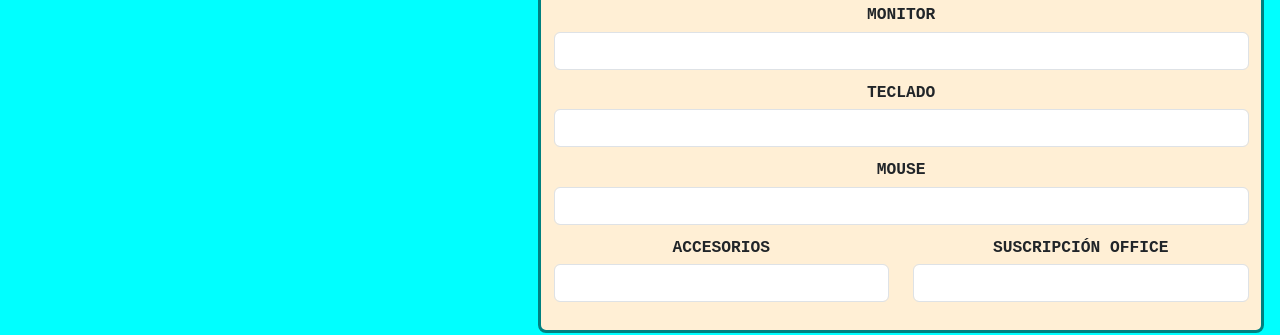
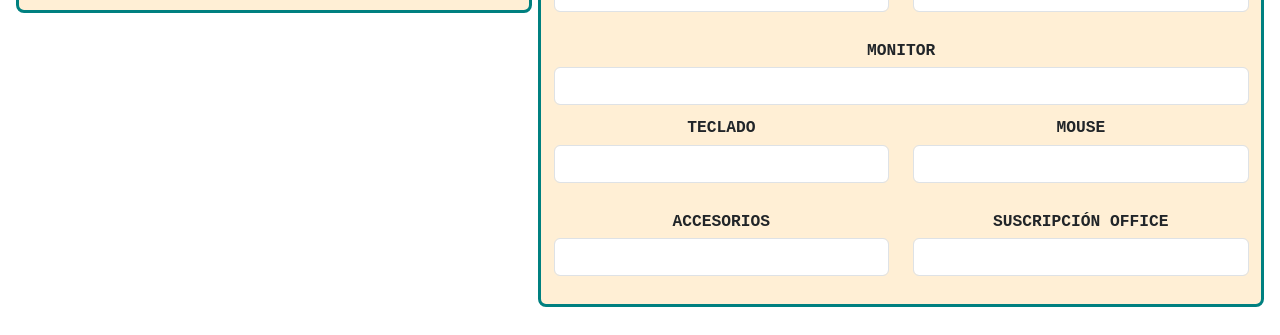
Before and after one commit to durod/Sistema-inventarios-, a React (Vite) app in the folder front/: page /datoscompletos/1 in a window 1280 px wide. Shown: the part 494-829 px from the top of the page. After the commit the page ends 802 px from the top, so only its background shows below. Built offline with nearby package versions, Linux system fonts and the light colour scheme; no server answers.

Commit message:
se agrupan input de teclado y mouse. y se da estilos a diferentes componentes

```diff
--- a/front/src/App.css
+++ b/front/src/App.css
@@ -43,8 +43,9 @@ body {
 }
 
 .formagregarActualizarEquipo {
-  background-color: mediumaquamarine;
+  background-color: papayawhip;
   border: 3px solid black;
   border-radius: 20px;
   padding: 2%;
+  margin-top: 10%;
 }
--- a/front/src/assets/components/AgregarEquipo.jsx
+++ b/front/src/assets/components/AgregarEquipo.jsx
@@ -258,9 +258,9 @@ export default function AgregarEquipo() {
               placeholder="Ingrese el teclado"
             />
           </Form.Group>
-        </Row>
 
-        <Row className="mb-3">
+
+
           <Form.Group as={Col} controlId="formGridMouse">
             <Form.Label className="formLabel">MOUSE</Form.Label>
             <Form.Control
--- a/front/src/assets/components/DatosCompletos.jsx
+++ b/front/src/assets/components/DatosCompletos.jsx
@@ -62,7 +62,7 @@ function DatosCompletos() {
     });
   };
   return (
-    <div className="containerform formagregarActualizarEquipo">
+    <div className="containerform ">
       <h2>Datos completos</h2>
       <Form>
       <div className="botonesdatos">
@@ -287,8 +287,8 @@ function DatosCompletos() {
                 value={equipoData.monitor || ""}
               />
             </Form.Group>
-
-            <Form.Group controlId="formGridKeyboard">
+            <Row className="mb-3">
+            <Form.Group as={Col} controlId="formGridKeyboard">
               <Form.Label className="formLabel">TECLADO</Form.Label>
               <Form.Control
                 className="text-center-input"
@@ -298,7 +298,7 @@ function DatosCompletos() {
               />
             </Form.Group>
 
-            <Form.Group controlId="formGridMouse">
+            <Form.Group as={Col} controlId="formGridMouse">
               <Form.Label className="formLabel">MOUSE</Form.Label>
               <Form.Control
                 className="text-center-input"
@@ -307,7 +307,7 @@ function DatosCompletos() {
                 value={equipoData.raton || ""}
               />
             </Form.Group>
-
+            </Row>
             <Row className="mb-3">
               <Form.Group as={Col} controlId="formGridAccessories">
                 <Form.Label className="formLabel">ACCESORIOS</Form.Label>
--- a/front/src/assets/components/styles/estilodatoscompletos.css
+++ b/front/src/assets/components/styles/estilodatoscompletos.css
@@ -1,11 +1,5 @@
-.formagregarActualizarEquipo {
-    background-color: aqua;
-    border: 3px solid black;
-    padding: 2%;
-    width: 100%;
-    display: flex;
-    flex-direction: column;
-    align-items: center;
+.containerform{
+    margin-top: 5%;
 }
 
 .cajaprincipaldatos {
@@ -14,6 +8,7 @@
     width: 100vw;
     /* background-color: blue; */
     padding: 0px 16px 1px 16px;
+
 }
 .cajadatos {
     border: 3px solid teal;
```
Also changed, not shown: front/src/assets/components/styles/estiloagregarequipo.jsx (added), 1 other file (tests, documents, lock files or other folders).
